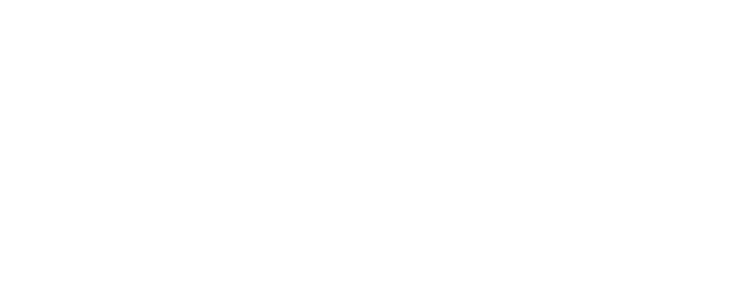
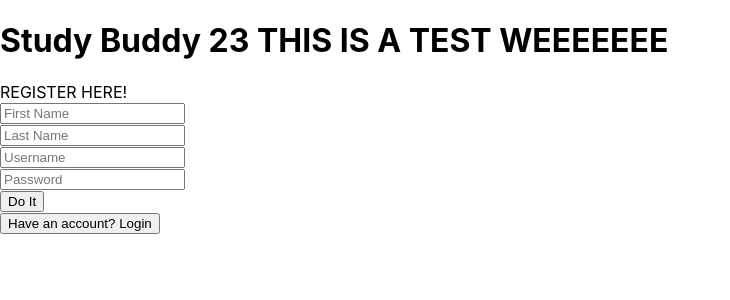
Before and after one commit to seanyoungblood/Study-Buddies, a React (Create React App) app in the folder frontend/: page /register in a window 1280 px wide. Before the commit this address had no page. Shown: the top 300 px of the page, without its empty margins (0-730 px from the left). Built offline with nearby package versions, Linux system fonts and the light colour scheme.

Commit message:
register

```diff
--- a/frontend/src/App.js
+++ b/frontend/src/App.js
@@ -5,12 +5,14 @@
 
 import LoginPage from './pages/LoginPage';
 import CardPage from './pages/CardPage';
+import RegisterPage from './pages/RegisterPage';
 
 function App() {
   return (
     <BrowserRouter>
     <Routes>
       <Route path="/" index element={<LoginPage />} />
+      <Route path="/register" index element={<RegisterPage />} />
       <Route path='/cards' index element={<CardPage />}></Route>
     </Routes>
   </BrowserRouter>
--- a/frontend/src/components/Login.js
+++ b/frontend/src/components/Login.js
@@ -72,6 +72,7 @@
         <input type="submit" id="loginButton" class="buttons" value = "Do It"
           onClick={doLogin} />
         </form>
+        <button onClick={() => {window.location.href = '/register'}}>Dont have an account register!</button>
       <span id="loginResult">{message}</span>
      </div>
     );
--- /dev/null
+++ b/frontend/src/components/Register.js
@@ -0,0 +1,77 @@
+import React, { useState } from 'react';
+
+function Register()
+{
+    let registerFirstName;
+    let registerLastName;
+    let registerUsername;
+    let registerPassword;
+
+    const [message,setMessage] = useState('');
+
+    const doRegister = async event =>
+    {
+
+        const app_name = 'cop-study-buddy-1000'
+        function buildPath(route){
+            if (process.env.NODE_ENV === 'production')
+            {
+                return 'https://' + app_name +  '.herokuapp.com/' + route;
+            }
+            else
+            {
+                return 'http://localhost:5000/' + route;
+            }
+        }
+
+        event.preventDefault();
+
+        var obj = {firstName:registerFirstName.value, lastName:registerLastName.value, login:registerUsername.value, password:registerPassword.value};
+        var js = JSON.stringify(obj);
+
+        try
+        {
+            const response = await fetch(buildPath('api/register'),
+            {method:'POST',body:js,headers:{'Content-Type': 'application/json'}});
+
+            var res = JSON.parse(await response.text());
+
+            // if( res.id <= 0 )
+            // {
+            //     setMessage('User/Password combination incorrect');
+            // }
+            // else
+            // {
+            //     var user = {firstName:res.firstName,lastName:res.lastName,id:res.id}
+            //     localStorage.setItem('user_data', JSON.stringify(user));
+
+            //     setMessage('');
+            //     window.location.href = '/cards';
+            // }
+        }
+        catch(e)
+        {
+            alert(e.toString());
+            return;
+        }
+     };
+
+    return(
+        <div id="registerDiv">
+          <form onSubmit={doRegister}>
+          <span id="inner-title">REGISTER HERE!</span><br />
+          <input type="text" id="registerFirstName" placeholder="First Name" ref={(c) => registerFirstName = c} /><br />
+          <input type="text" id="registerLastName" placeholder="Last Name" ref={(c) => registerLastName = c} /><br />
+          <input type="text" id="registerUsername" placeholder="Username" ref={(c) => registerUsername = c} /><br />
+          <input type="password" id="registerPassword" placeholder="Password" ref={(c) => registerPassword = c} /><br />
+          <input type="submit" id="registerButton" class="buttons" value = "Do It"
+            onClick={doRegister} />
+          </form>
+          <button onClick={() => {window.location.href = '/'}}>Have an account? Login</button>
+          <span id="registerResult">{message}</span>
+
+       </div>
+      );
+};
+
+export default Register;
--- /dev/null
+++ b/frontend/src/pages/RegisterPage.js
@@ -0,0 +1,17 @@
+import React from 'react';
+
+import PageTitle from '../components/PageTitle';
+import Register from '../components/Register';
+
+const RegisterPage = () =>
+{
+
+    return(
+      <div>
+        <PageTitle />
+        <Register />
+      </div>
+    );
+};
+
+export default RegisterPage;
```
